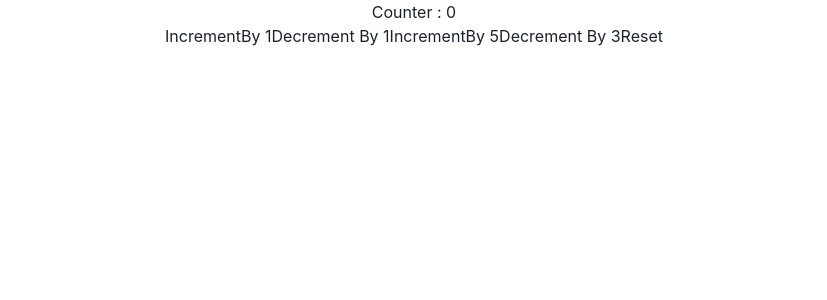
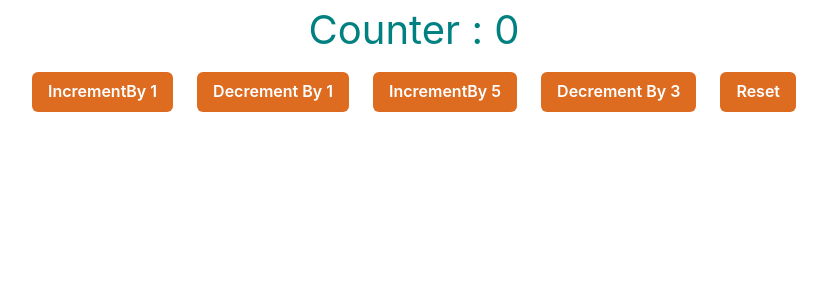
Before and after one commit to mvaibhav131/react-redux_sum_todo_counter, a React (Create React App) app: page /counter in a window 1280 px wide. Shown: the top 300 px of the page, without its empty margins (226-1053 px from the left). Built offline with nearby package versions, Linux system fonts and the light colour scheme.

Commit message:
:sparkles: style changes

```diff
--- a/src/components/Counter.jsx
+++ b/src/components/Counter.jsx
@@ -2,21 +2,23 @@
  import React from 'react'
 import { useDispatch, useSelector } from 'react-redux'
 import { decrementCounter, incrementCounter, resetCounter } from '../store/action';
+import {Button } from '@chakra-ui/react';
+
 
 const Counter = () => {
     const dispatch = useDispatch();
     const counter = useSelector(state => state.count);
    return (
        <>
-           <div>
+           <div style={{color:"teal", fontSize:"40px"}}>
                Counter : {counter}
            </div>
            <div className="button">
-               <button onClick={()=> dispatch(incrementCounter(1))}>IncrementBy 1</button>
-               <button onClick={() => dispatch(decrementCounter(1))}>Decrement By 1</button>
-               <button onClick={() => dispatch(incrementCounter(5))}>IncrementBy 5</button>
-               <button onClick={() => dispatch(decrementCounter(3))}>Decrement By 3</button>
-               <button onClick={()=>dispatch(resetCounter(0))}>Reset</button>
+               <Button colorScheme='orange' m={3} onClick={()=> dispatch(incrementCounter(1))}>IncrementBy 1</Button>
+               <Button colorScheme='orange' m={3} onClick={() => dispatch(decrementCounter(1))}>Decrement By 1</Button>
+               <Button colorScheme='orange' m={3} onClick={() => dispatch(incrementCounter(5))}>IncrementBy 5</Button>
+               <Button colorScheme='orange' m={3} onClick={() => dispatch(decrementCounter(3))}>Decrement By 3</Button>
+               <Button colorScheme='orange' m={3} onClick={()=>dispatch(resetCounter(0))}>Reset</Button>
            </div>
 
        </>
```
